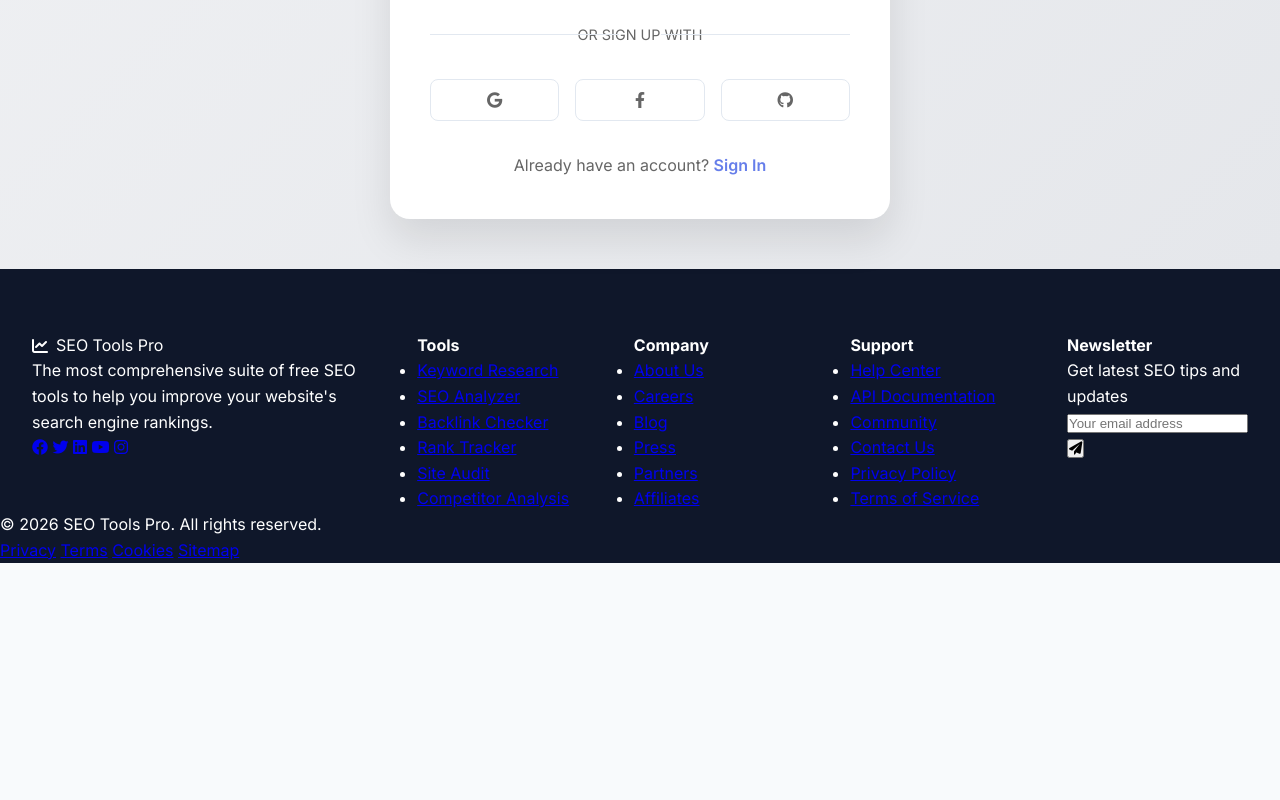
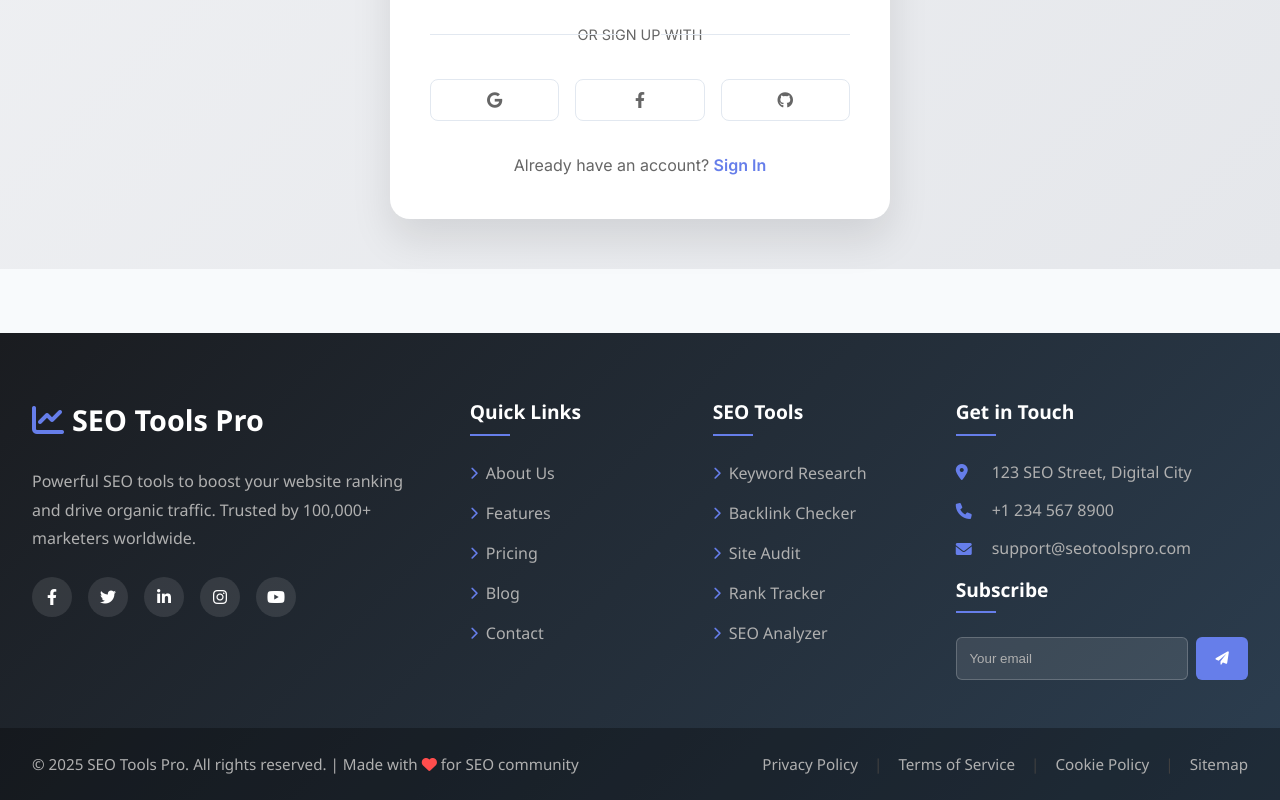
Before and after one commit to yashnain65/seotool, a plain HTML site: page signup.html in a window 1280 px wide. Shown: the part 1026-1826 px from the top of the page. Before the commit the page ends 1589 px from the top, so only its background shows below. Drawn offline with Linux system fonts and the light colour scheme.

Commit message:
Update signup.html

```diff
--- a/signup.html
+++ b/signup.html
@@ -405,82 +405,302 @@
         </div>
     </div>
 
-    <!-- Footer -->
-    <footer class="footer">
-        <div class="footer-content">
-            <div class="footer-section">
+<!-- Footer ko replace karein isse -->
+<footer class="footer-modern">
+    <div class="footer-main">
+        <div class="footer-grid">
+            <!-- Company Info -->
+            <div class="footer-col company-info">
                 <div class="footer-logo">
                     <i class="fas fa-chart-line"></i>
                     <span>SEO Tools Pro</span>
                 </div>
-                <p>The most comprehensive suite of free SEO tools to help you improve your website's search engine rankings.</p>
+                <p>Powerful SEO tools to boost your website ranking and drive organic traffic. Trusted by 100,000+ marketers worldwide.</p>
                 <div class="social-links">
-                    <a href="#"><i class="fab fa-facebook"></i></a>
+                    <a href="#"><i class="fab fa-facebook-f"></i></a>
                     <a href="#"><i class="fab fa-twitter"></i></a>
-                    <a href="#"><i class="fab fa-linkedin"></i></a>
+                    <a href="#"><i class="fab fa-linkedin-in"></i></a>
+                    <a href="#"><i class="fab fa-instagram"></i></a>
                     <a href="#"><i class="fab fa-youtube"></i></a>
-                    <a href="#"><i class="fab fa-instagram"></i></a>
                 </div>
             </div>
 
-            <div class="footer-section">
-                <h4>Tools</h4>
+            <!-- Quick Links -->
+            <div class="footer-col">
+                <h4>Quick Links</h4>
                 <ul>
-                    <li><a href="#">Keyword Research</a></li>
-                    <li><a href="#">SEO Analyzer</a></li>
-                    <li><a href="#">Backlink Checker</a></li>
-                    <li><a href="#">Rank Tracker</a></li>
-                    <li><a href="#">Site Audit</a></li>
-                    <li><a href="#">Competitor Analysis</a></li>
+                    <li><a href="#"><i class="fas fa-chevron-right"></i> About Us</a></li>
+                    <li><a href="#"><i class="fas fa-chevron-right"></i> Features</a></li>
+                    <li><a href="#"><i class="fas fa-chevron-right"></i> Pricing</a></li>
+                    <li><a href="#"><i class="fas fa-chevron-right"></i> Blog</a></li>
+                    <li><a href="#"><i class="fas fa-chevron-right"></i> Contact</a></li>
                 </ul>
             </div>
 
-            <div class="footer-section">
-                <h4>Company</h4>
+            <!-- Tools -->
+            <div class="footer-col">
+                <h4>SEO Tools</h4>
                 <ul>
-                    <li><a href="about.html">About Us</a></li>
-                    <li><a href="#">Careers</a></li>
-                    <li><a href="blog.html">Blog</a></li>
-                    <li><a href="#">Press</a></li>
-                    <li><a href="#">Partners</a></li>
-                    <li><a href="#">Affiliates</a></li>
+                    <li><a href="#"><i class="fas fa-chevron-right"></i> Keyword Research</a></li>
+                    <li><a href="#"><i class="fas fa-chevron-right"></i> Backlink Checker</a></li>
+                    <li><a href="#"><i class="fas fa-chevron-right"></i> Site Audit</a></li>
+                    <li><a href="#"><i class="fas fa-chevron-right"></i> Rank Tracker</a></li>
+                    <li><a href="#"><i class="fas fa-chevron-right"></i> SEO Analyzer</a></li>
                 </ul>
             </div>
 
-            <div class="footer-section">
-                <h4>Support</h4>
-                <ul>
-                    <li><a href="#">Help Center</a></li>
-                    <li><a href="#">API Documentation</a></li>
-                    <li><a href="#">Community</a></li>
-                    <li><a href="contact.html">Contact Us</a></li>
-                    <li><a href="#">Privacy Policy</a></li>
-                    <li><a href="#">Terms of Service</a></li>
+            <!-- Contact Info -->
+            <div class="footer-col">
+                <h4>Get in Touch</h4>
+                <ul class="contact-info">
+                    <li><i class="fas fa-map-marker-alt"></i> 123 SEO Street, Digital City</li>
+                    <li><i class="fas fa-phone"></i> +1 234 567 8900</li>
+                    <li><i class="fas fa-envelope"></i> support@seotoolspro.com</li>
                 </ul>
-            </div>
 
-            <div class="footer-section">
-                <h4>Newsletter</h4>
-                <p>Get latest SEO tips and updates</p>
-                <form class="newsletter-form">
-                    <input type="email" placeholder="Your email address">
+                <!-- Newsletter -->
+                <div class="newsletter">
+                    <h4>Subscribe</h4>
+                    <form class="footer-newsletter">
+                        <input type="email" placeholder="Your email">
                         <button type="submit"><i class="fas fa-paper-plane"></i></button>
                     </form>
                 </div>
             </div>
+        </div>
+    </div>
 
+    <!-- Copyright Bar -->
     <div class="footer-bottom">
         <div class="footer-bottom-content">
-                <p>&copy; 2026 SEO Tools Pro. All rights reserved.</p>
-                <div class="footer-links">
-                    <a href="#">Privacy</a>
-                    <a href="#">Terms</a>
-                    <a href="#">Cookies</a>
+            <p>&copy; 2025 SEO Tools Pro. All rights reserved. | Made with <i class="fas fa-heart" style="color: #ff4d4d;"></i> for SEO community</p>
+            <div class="footer-bottom-links">
+                <a href="#">Privacy Policy</a>
+                <span>|</span>
+                <a href="#">Terms of Service</a>
+                <span>|</span>
+                <a href="#">Cookie Policy</a>
+                <span>|</span>
                 <a href="#">Sitemap</a>
             </div>
         </div>
     </div>
 </footer>
+
+<!-- CSS for Modern Dark Footer -->
+<style>
+.footer-modern {
+    background: linear-gradient(135deg, #1a1c20 0%, #2c3e50 100%);
+    color: #fff;
+    margin-top: 4rem;
+    font-family: 'Segoe UI', Tahoma, Geneva, Verdana, sans-serif;
+}
+
+.footer-main {
+    padding: 4rem 2rem 3rem;
+    max-width: 1400px;
+    margin: 0 auto;
+}
+
+.footer-grid {
+    display: grid;
+    grid-template-columns: 2fr 1fr 1fr 1.5fr;
+    gap: 3rem;
+}
+
+.footer-col.company-info p {
+    color: #b0b0b0;
+    line-height: 1.8;
+    margin: 1.5rem 0;
+}
+
+.footer-logo {
+    display: flex;
+    align-items: center;
+    gap: 0.5rem;
+    font-size: 1.8rem;
+    font-weight: 700;
+}
+
+.footer-logo i {
+    color: #667eea;
+    font-size: 2rem;
+}
+
+.footer-col h4 {
+    font-size: 1.2rem;
+    margin-bottom: 1.5rem;
+    position: relative;
+    padding-bottom: 0.5rem;
+}
+
+.footer-col h4::after {
+    content: '';
+    position: absolute;
+    left: 0;
+    bottom: 0;
+    width: 40px;
+    height: 2px;
+    background: #667eea;
+}
+
+.footer-col ul {
+    list-style: none;
+}
+
+.footer-col ul li {
+    margin-bottom: 0.8rem;
+}
+
+.footer-col ul li a {
+    color: #b0b0b0;
+    text-decoration: none;
+    transition: all 0.3s;
+    display: inline-flex;
+    align-items: center;
+    gap: 0.5rem;
+}
+
+.footer-col ul li a:hover {
+    color: #667eea;
+    transform: translateX(5px);
+}
+
+.footer-col ul li a i {
+    font-size: 0.8rem;
+    color: #667eea;
+}
+
+.contact-info li {
+    color: #b0b0b0;
+    display: flex;
+    align-items: center;
+    gap: 1rem;
+    margin-bottom: 1rem;
+}
+
+.contact-info li i {
+    color: #667eea;
+    width: 20px;
+}
+
+.social-links {
+    display: flex;
+    gap: 1rem;
+    margin-top: 1.5rem;
+}
+
+.social-links a {
+    width: 40px;
+    height: 40px;
+    background: rgba(255,255,255,0.1);
+    border-radius: 50%;
+    display: flex;
+    align-items: center;
+    justify-content: center;
+    color: white;
+    text-decoration: none;
+    transition: all 0.3s;
+}
+
+.social-links a:hover {
+    background: #667eea;
+    transform: translateY(-3px);
+}
+
+.footer-newsletter {
+    display: flex;
+    gap: 0.5rem;
+    margin-top: 1rem;
+}
+
+.footer-newsletter input {
+    flex: 1;
+    padding: 0.8rem;
+    border: none;
+    border-radius: 6px;
+    background: rgba(255,255,255,0.1);
+    color: white;
+    border: 1px solid rgba(255,255,255,0.2);
+}
+
+.footer-newsletter input::placeholder {
+    color: #b0b0b0;
+}
+
+.footer-newsletter button {
+    padding: 0.8rem 1.2rem;
+    background: #667eea;
+    border: none;
+    border-radius: 6px;
+    color: white;
+    cursor: pointer;
+    transition: all 0.3s;
+}
+
+.footer-newsletter button:hover {
+    background: #764ba2;
+    transform: translateY(-2px);
+}
+
+.footer-bottom {
+    background: rgba(0,0,0,0.3);
+    padding: 1.5rem 2rem;
+}
+
+.footer-bottom-content {
+    max-width: 1400px;
+    margin: 0 auto;
+    display: flex;
+    justify-content: space-between;
+    align-items: center;
+    color: #b0b0b0;
+    font-size: 0.95rem;
+}
+
+.footer-bottom-links {
+    display: flex;
+    gap: 1rem;
+    align-items: center;
+}
+
+.footer-bottom-links a {
+    color: #b0b0b0;
+    text-decoration: none;
+    transition: color 0.3s;
+}
+
+.footer-bottom-links a:hover {
+    color: #667eea;
+}
+
+.footer-bottom-links span {
+    color: #404040;
+}
+
+@media (max-width: 1024px) {
+    .footer-grid {
+        grid-template-columns: repeat(2, 1fr);
+    }
+}
+
+@media (max-width: 768px) {
+    .footer-grid {
+        grid-template-columns: 1fr;
+    }
+
+    .footer-bottom-content {
+        flex-direction: column;
+        text-align: center;
+        gap: 1rem;
+    }
+
+    .footer-bottom-links {
+        flex-wrap: wrap;
+        justify-content: center;
+    }
+}
+</style>
 
     <script>
         let selectedPlan = 'free';
```
Lines whose indentation alone changed are shown as unchanged.
